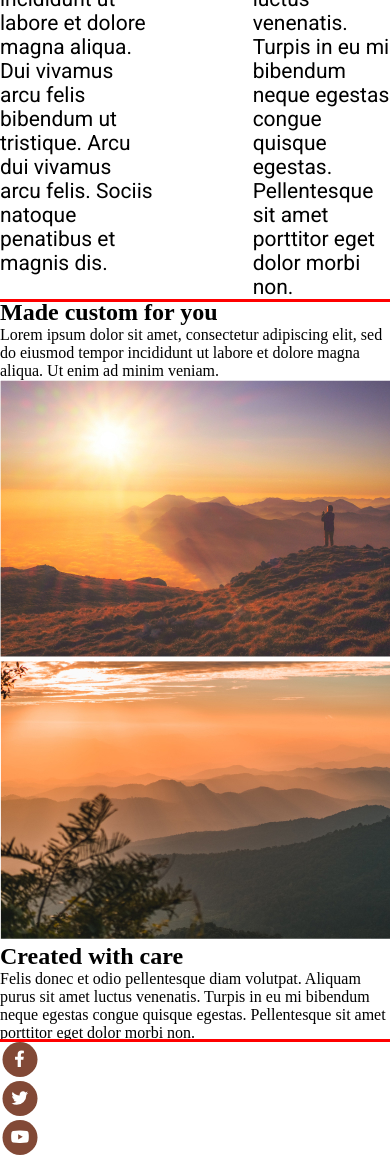
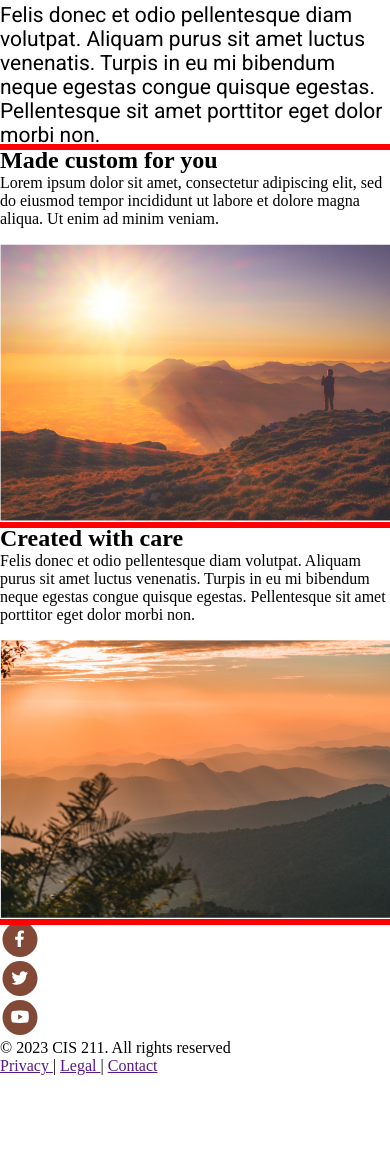
Before and after one commit to FHU/CIS211-SP23-HW5, a plain HTML site: page index.html in a window 390 px wide. Shown: the part 844-2000 px from the top of the page. After the commit the page ends 1919 px from the top, so only its background shows below. Drawn offline with nearby package versions, Linux system fonts and the light colour scheme.

Commit message:
classwork monday

```diff
--- a/index.html
+++ b/index.html
@@ -48,6 +48,8 @@
 
     <section class="three">
 
+        <div class="container">
+            <div class="columns">
                 <div>
                     <h2>Made custom for you</h2>
                     <p>Lorem ipsum dolor sit amet, consectetur adipiscing elit, sed do eiusmod tempor incididunt ut labore et dolore magna aliqua. Ut enim ad minim veniam.</p>
@@ -56,12 +58,15 @@
                 <div>
                     <img src="images/image-01.jpg" alt="sunrise over mountains">
                 </div>
+            </div>
+        </div>
 
     </section>
 
 
     <section class="four">
-
+        <div class="container">
+            <div class="columns">
                 <div>
                     <img src="images/image-02.jpg" alt="mountains">
                 </div>
@@ -69,6 +74,8 @@
                 <div>
                     <h2>Created with care</h2>
                     <p>Felis donec et odio pellentesque diam volutpat. Aliquam purus sit amet luctus venenatis. Turpis in eu mi bibendum neque egestas congue quisque egestas. Pellentesque sit amet porttitor eget dolor morbi non.</p>
+                </div>
+            </div>
         </div>
 
     </section>
@@ -134,7 +141,9 @@
           <div class="links">
             <p>© 2023 CIS 211. All rights reserved</p>
             <p>
-              <a href="">Privacy </a> | <a href=""> Legal </a> |<a href="">
+              <a href="">Privacy </a> |
+              <a href=""> Legal </a> |
+              <a href="">
                 Contact
               </a>
             </p>
--- a/styles.css
+++ b/styles.css
@@ -1,3 +1,5 @@
+/*  Global  */
+
 :root {
     --light-brown:#F3EED9;
     --dark-brown: #824936;
@@ -15,6 +17,36 @@
     outline: 3px solid red;
     margin-inline: auto;
 }
+
+.columns {
+    display: flex;
+    gap: 4rem;
+}
+
+.columns > * {
+    flex: 1;
+}
+
+@media screen and (max-width:700px) {
+    .columns {
+        flex-direction: column;
+        gap: 1rem;
+
+    }
+
+    /* Method 1  */
+    /* .four .columns {
+        flex-direction: column-reverse;
+    } */
+
+    /* Method 2 */
+    .four .columns div:nth-child(1) {
+        order: 2;
+    }
+
+}
+
+/* Local / Specific  */
 
 .intro {
     background-color: var(--light-brown);
@@ -48,12 +80,8 @@
     font-weight: 400;
 }
 
-.columns {
-    display: flex;
-    gap: 6rem;
-}
 
 footer ul li a svg {
     width: 40px;
-    fill:var(--dark-brown );
+    fill: var(--dark-brown );
 }
```
Lines whose indentation alone changed are shown as unchanged.
